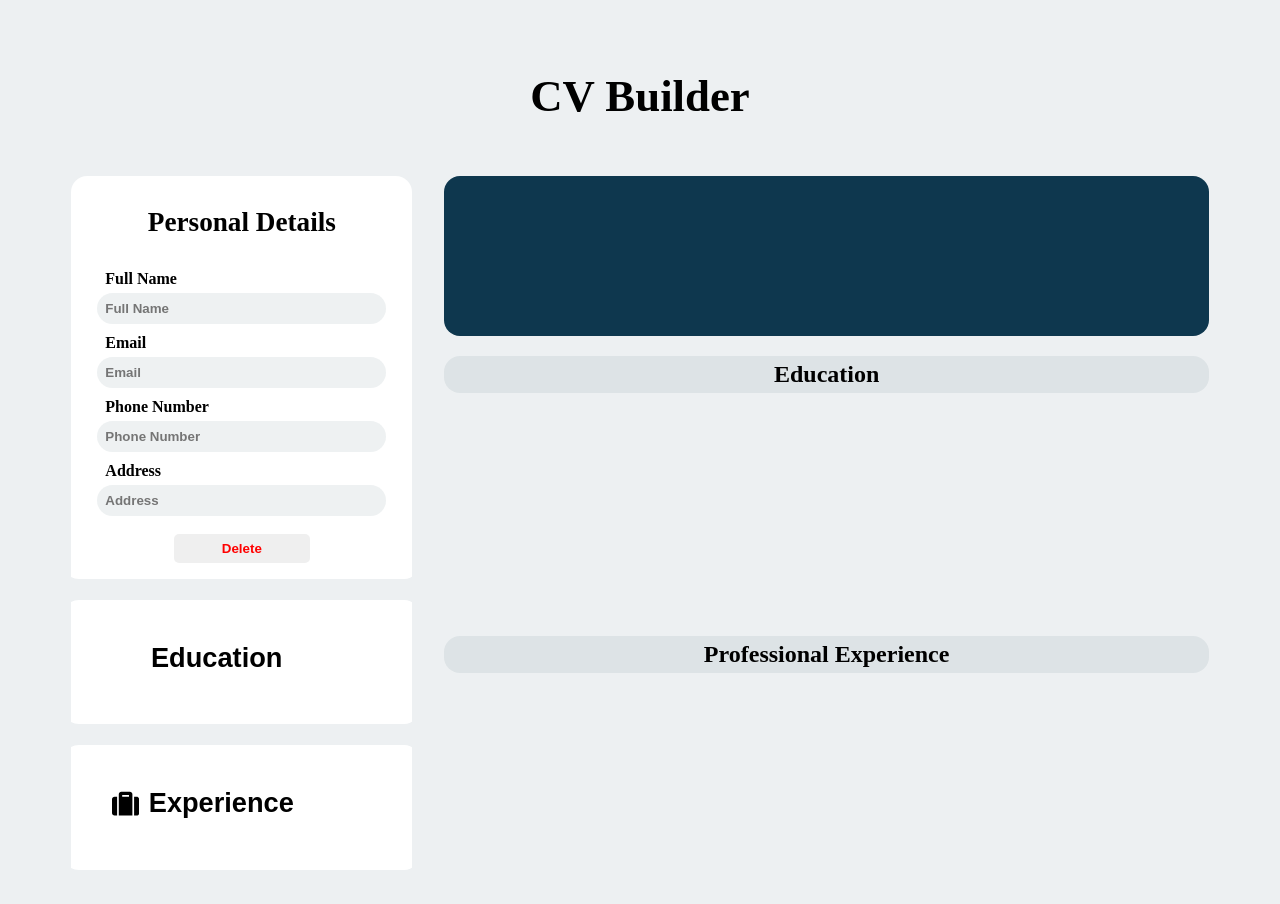
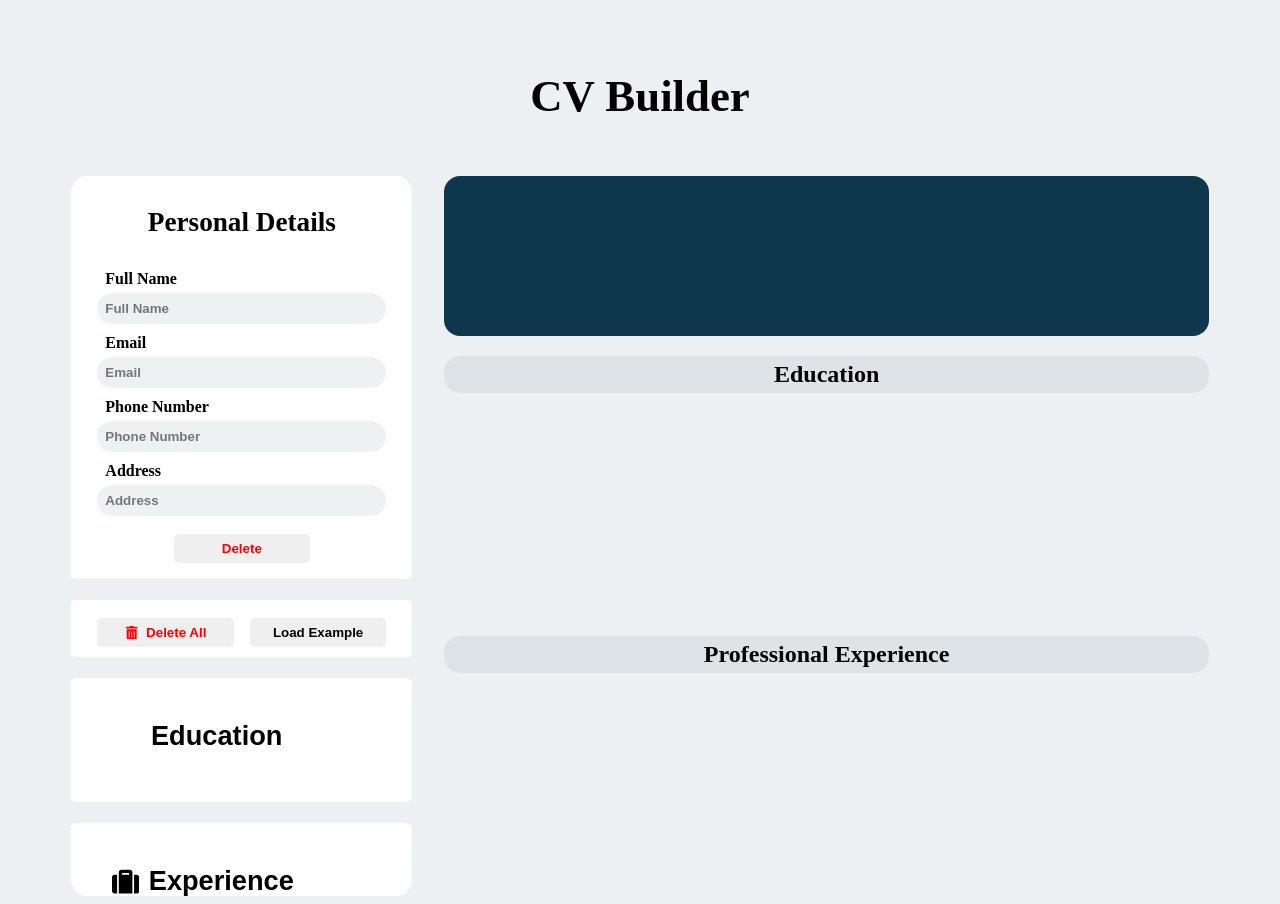
Before and after one commit to GeorgeOprea1/resumeBuilder, a React (Vite) app in the folder Cv/: page / in a window 1280 px wide. Built offline with nearby package versions, Linux system fonts and the light colour scheme; some icons are missing.

Commit message:
added delete all and load resume btns

```diff
--- a/Cv/src/App.jsx
+++ b/Cv/src/App.jsx
@@ -7,6 +7,7 @@ import DisplayExperience from "./DisplayExperience";
 import DisplayPersonalInfo from "./DisplayPersonalInfo";
 import PersonalInfoComponent from "./PersonalInfoComponent";
 import Header from "./Header";
+import TemplateLoader from "./TemplateLoader";
 
 const App = () => {
   const [fullName, setFullName] = useState("");
@@ -75,7 +76,9 @@ const App = () => {
             address={address}
             onDelete={personalInfoDeleteBtn}
           />
+          <TemplateLoader />
           <EducationComponent onSave={handleEducationSave} />
+
           <ExperienceComponent onSave={handleExperienceSave} />
         </div>
 
--- /dev/null
+++ b/Cv/src/TemplateLoader.jsx
@@ -0,0 +1,17 @@
+import React from "react";
+import { FaTrashAlt } from "react-icons/fa";
+import "./styles/TemplateLoader.css";
+
+const TemplateLoader = () => {
+  return (
+    <div className="template-loader">
+      <button className="clear-resume">
+        <FaTrashAlt />
+        Delete All
+      </button>
+      <button className="load-example">Load Example</button>
+    </div>
+  );
+};
+
+export default TemplateLoader;
--- /dev/null
+++ b/Cv/src/styles/TemplateLoader.css
@@ -0,0 +1,43 @@
+.template-loader {
+  width: 100%;
+  display: flex;
+  justify-content: center;
+  align-items: center;
+  gap: 1rem;
+  background: #fff;
+  border-radius: 1rem;
+  padding: 10px;
+}
+
+.load-example {
+  width: 40%;
+
+  margin-top: 0.5rem;
+  padding: 7px;
+  border-radius: 5px;
+  border: none;
+  cursor: pointer;
+  font-weight: 700;
+}
+
+.clear-resume {
+  width: 40%;
+  display: flex;
+  justify-content: center;
+  align-items: center;
+  color: red;
+  margin-top: 0.5rem;
+  padding: 7px;
+  border-radius: 5px;
+  border: none;
+  cursor: pointer;
+  font-weight: 700;
+  gap: 0.5rem;
+}
+.clear-resume:hover {
+  filter: brightness(70%);
+}
+
+.load-example:hover {
+  filter: brightness(70%);
+}
```
